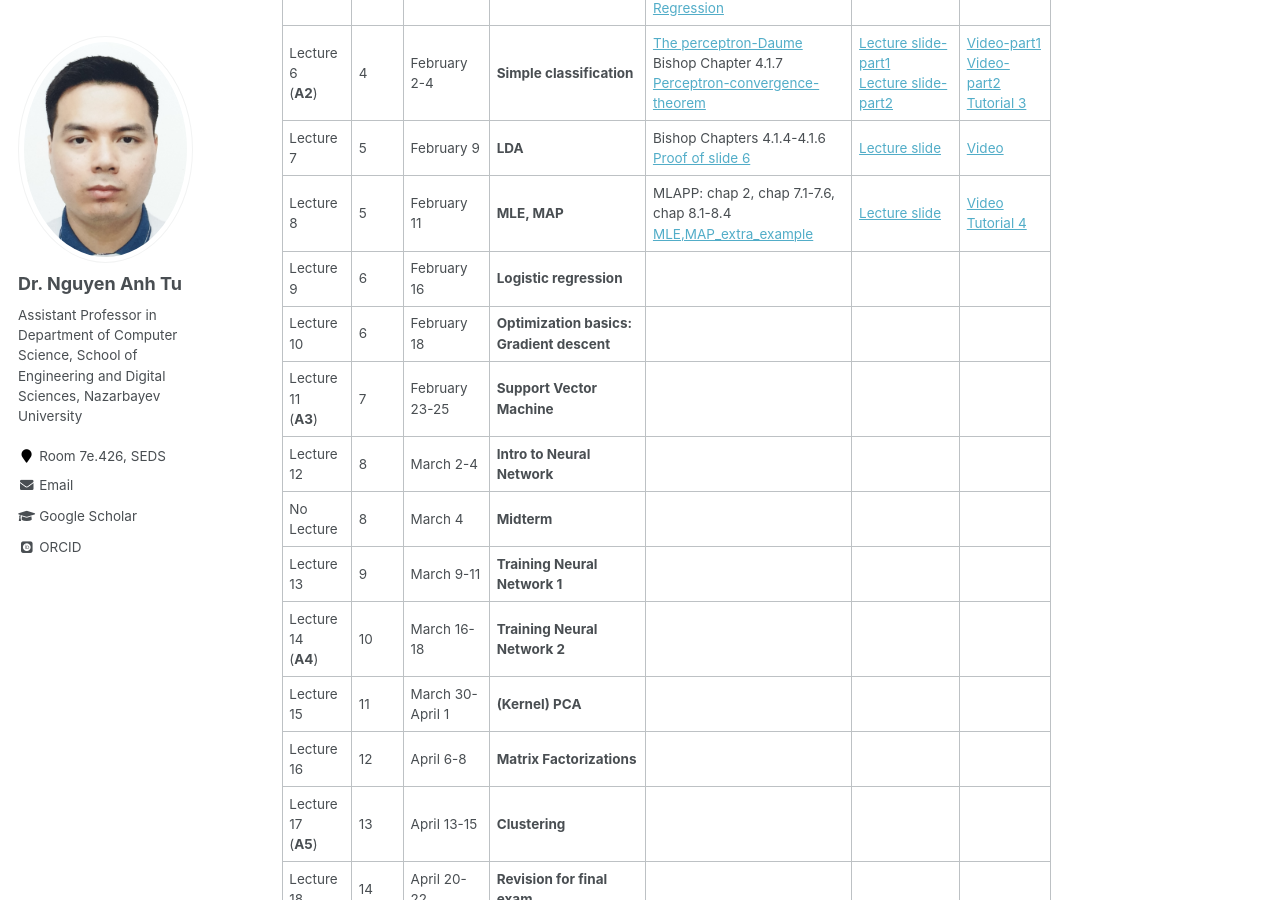
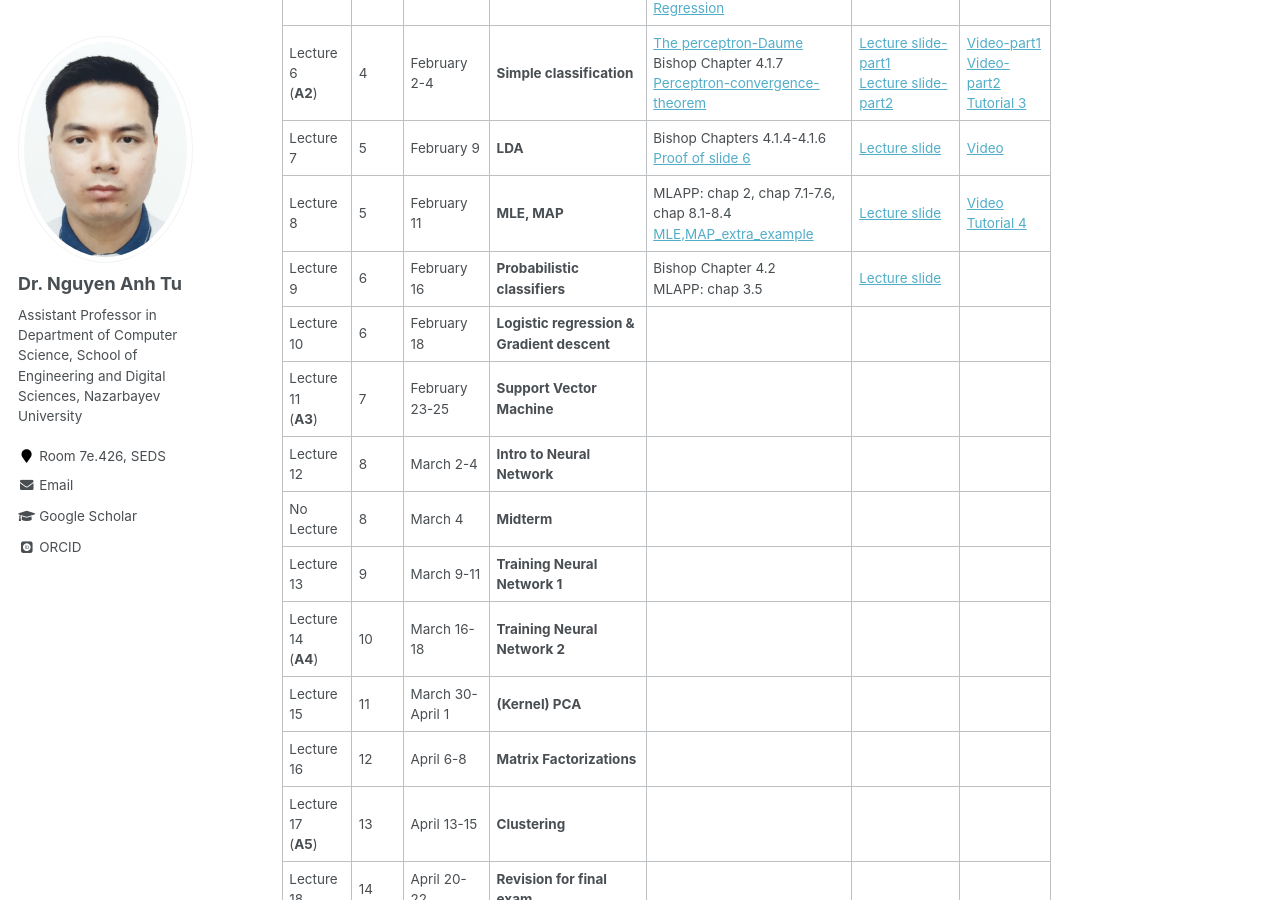
Before and after one commit to tunguyen87/seds-ml, a Jekyll site: the page built from _pages/Lecture.md, in a window 1280 px wide and 900 px high, scrolled down 829 px. Built offline with Jekyll 4.4.1, drawn with Linux system fonts in a browser that asks for light colours; some web fonts are replaced.

Commit message:
Update Lecture.md

```diff
--- a/_pages/Lecture.md
+++ b/_pages/Lecture.md
@@ -26,8 +26,8 @@ Last day of classes: April 23
 | Lecture 6<br>(**A2**)    |   4   |February 2-4  | **Simple classification**           |  [The perceptron-Daume](https://drive.google.com/file/d/18FQ9tXjdGaYybwS5zHStUtLhW8JsDehV/view?usp=sharing)<br> Bishop Chapter 4.1.7 <br>[Perceptron-convergence-theorem](https://drive.google.com/file/d/1xZSVg-3fPzOx-LGtY99jmNKUOrGwOhEW/view?usp=sharing)   |  [Lecture slide-part1](https://drive.google.com/file/d/1DL0RIDu-deY7SJJfYVNX9lmlAy7Og34l/view?usp=sharing) <br>[Lecture slide-part2](https://drive.google.com/file/d/1x8ht8Gh4RtGEdZ7a1P-vwgDXNsxnMg4c/view?usp=sharing)   |  [Video-part1](https://youtu.be/yU-mBm-YO7s) <br> [Video-part2](https://youtu.be/ZF1LShMDzAY) <br>[Tutorial 3](https://drive.google.com/file/d/1t9PohNDVp5vmoLeswcaCFWNhAkFTys0-/view?usp=sharing)     |
 | Lecture 7    |   5   |February 9    |   **LDA**                  |  Bishop Chapters 4.1.4-4.1.6 <br>[Proof of slide 6](https://drive.google.com/file/d/199EdUmNoM8Y8vhAA1PGIbZX_1HBVetqS/view?usp=sharing)           | [Lecture slide](https://drive.google.com/file/d/1MCGHRI5o1Hl6BvCn-RBqOExIfYvDM0_B/view?usp=sharing)         |  [Video](https://youtu.be/O1oyeTxFC_Q)         |
 | Lecture 8   |   5   |February 11    |   **MLE, MAP**                    | MLAPP: chap 2, chap 7.1-7.6, chap 8.1-8.4 <br>[MLE,MAP_extra_example](https://drive.google.com/file/d/1k6q5zM7YHaJQHjmgCm5h0QxtSFo_dklj/view?usp=sharing)    | [Lecture slide](https://drive.google.com/file/d/1BOvcsREJe-0NhoyfgAAP6zN3nc03xTi_/view?usp=sharing)         |  [Video](https://youtu.be/4RcgAKKZAOA) <br>[Tutorial 4](https://drive.google.com/file/d/1VFeAl-0q_BKoq9aOJul9xThoIYWe0kHa/view?usp=sharing)         |
-| Lecture 9   |   6   |February 16    |   **Logistic regression**                    |                    |          |              |
-| Lecture 10   |   6   |February 18    |   **Optimization basics: Gradient descent**                    |                    |          |              |
+| Lecture 9   |   6   |February 16    |   **Probabilistic classifiers**                    |  Bishop Chapter 4.2 <br>MLAPP: chap 3.5                  |  [Lecture slide](https://drive.google.com/file/d/1Cz9uV962uerF4fwNNsLOJzdFQGZ0B98d/view?usp=sharing)        |              |
+| Lecture 10   |   6   |February 18    |   **Logistic regression & Gradient descent**                    |                    |          |              |
 | Lecture 11<br>(**A3**)   |   7   |February 23-25    |   **Support Vector Machine**                    |                    |          |              |
 | Lecture 12   |   8   |March 2-4    |     **Intro to Neural Network**                  |                    |          |              |
 | No Lecture   |   8   |March 4    | **Midterm**                       |                    |          |              |
```
